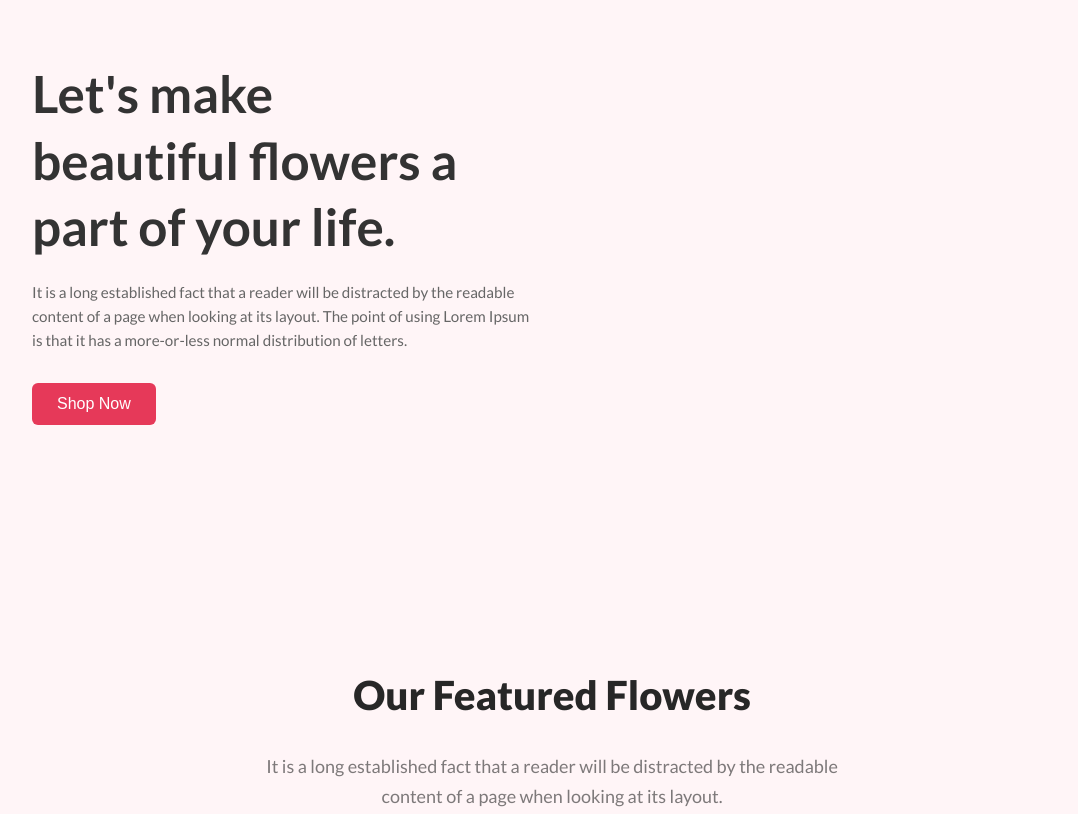
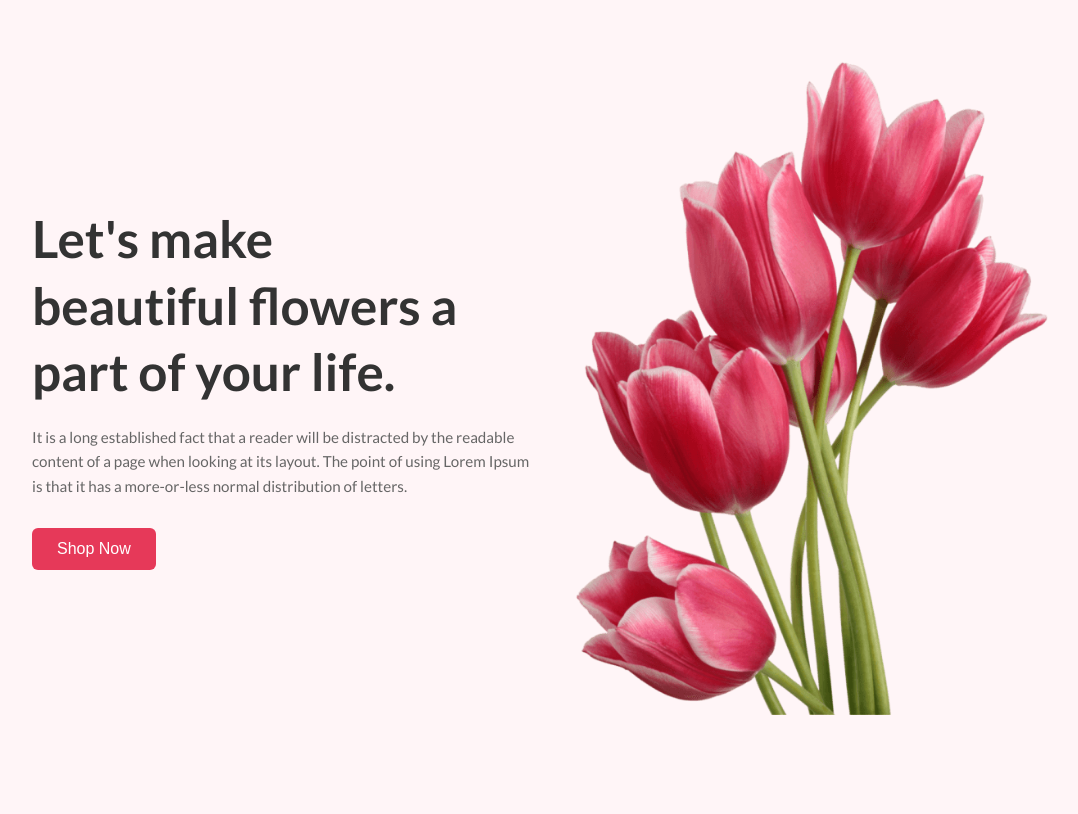
Before and after one commit to Anas2k1/flowers, a plain HTML site: page index.html in a window 1280 px wide. Shown: the top 814 px of the page, without its empty margins (88-1166 px from the left). Drawn offline with Linux system fonts and the light colour scheme; the site is published under a folder, as on GitHub Pages, so addresses that start at the root find nothing.

Commit message:
Update index.html

```diff
--- a/index.html
+++ b/index.html
@@ -24,7 +24,7 @@
       <button class="btn">Shop Now</button>
     </div>
     <div class="hero-image">
-      <img src="/Asset/pngwing 10.png" alt="" />
+      <img src="./Asset/pngwing 10.png" alt="tulip" />
     </div>
   </section>
 
```
